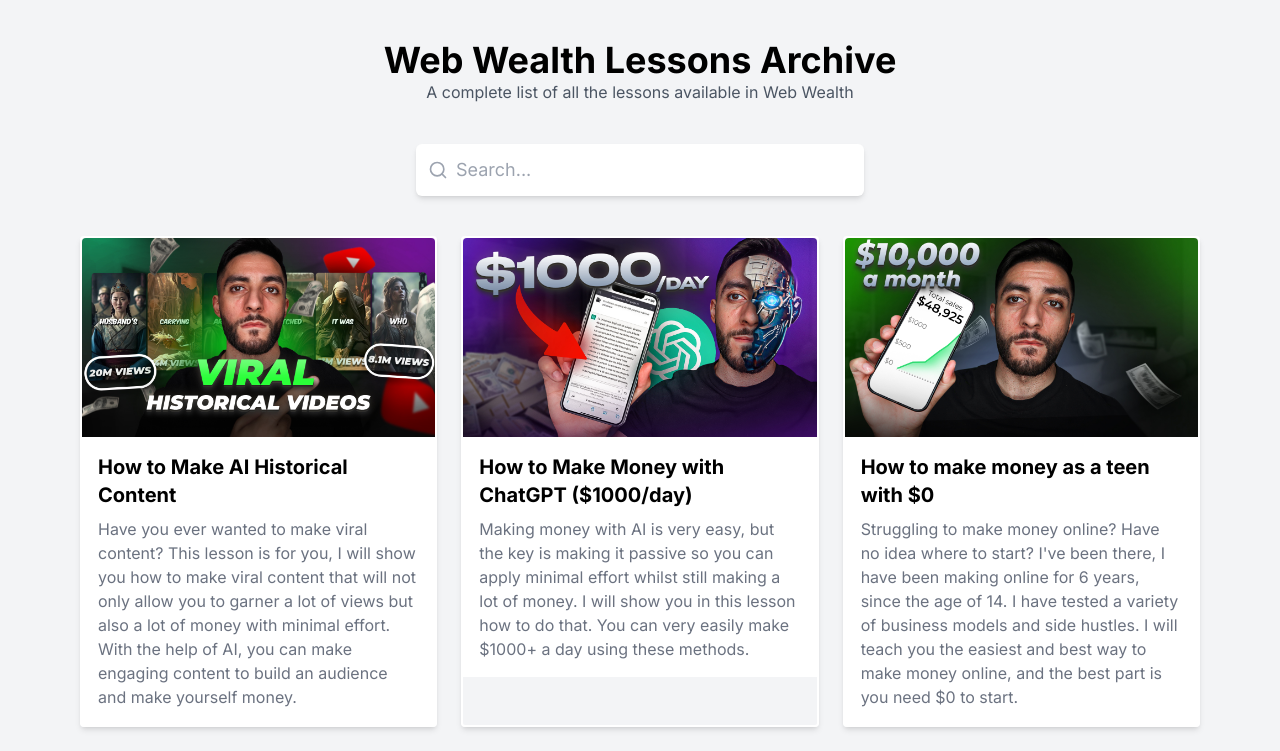
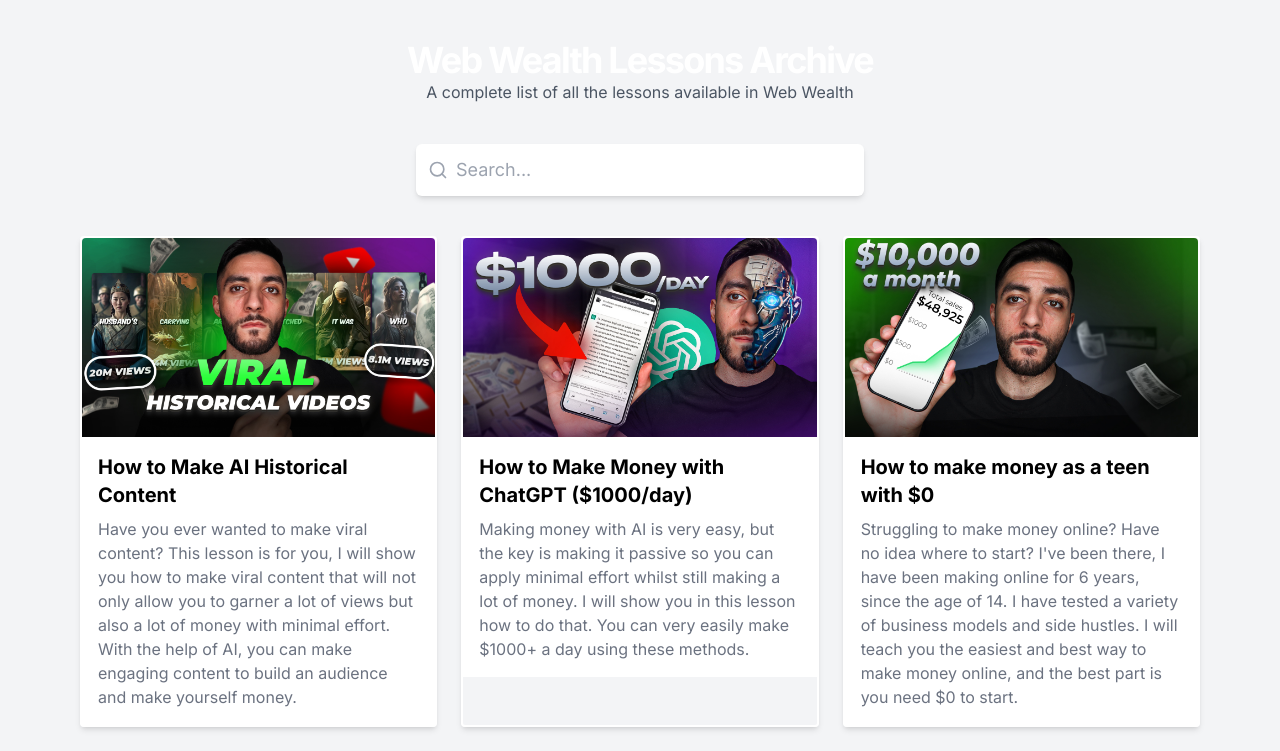
Before and after one commit to theqasim/WW, a Next.js app: page /lessons in a window 1280 px wide. Shown: the top 751 px of the page. Built offline with nearby package versions, Linux system fonts and the light colour scheme.

Commit message:
title fixing

```diff
--- a/src/components/lessonsarchive.tsx
+++ b/src/components/lessonsarchive.tsx
@@ -56,7 +56,7 @@
     <div className="bg-gray-100 dark:bg-gray-900 min-h-screen">
       <section className="w-full py-10 px-5 lg:px-20 space-y-10 bg-gray-100 dark:bg-gray-900">
         <div className="text-center">
-          <h1 className="text-4xl font-bold dark:text-white font-bold">
+          <h1 className="text-4xl font-bold text-white tracking-tighter font-bold">
             Web Wealth Lessons Archive
           </h1>
           <p className="text-gray-600 dark:text-gray-400">
```
